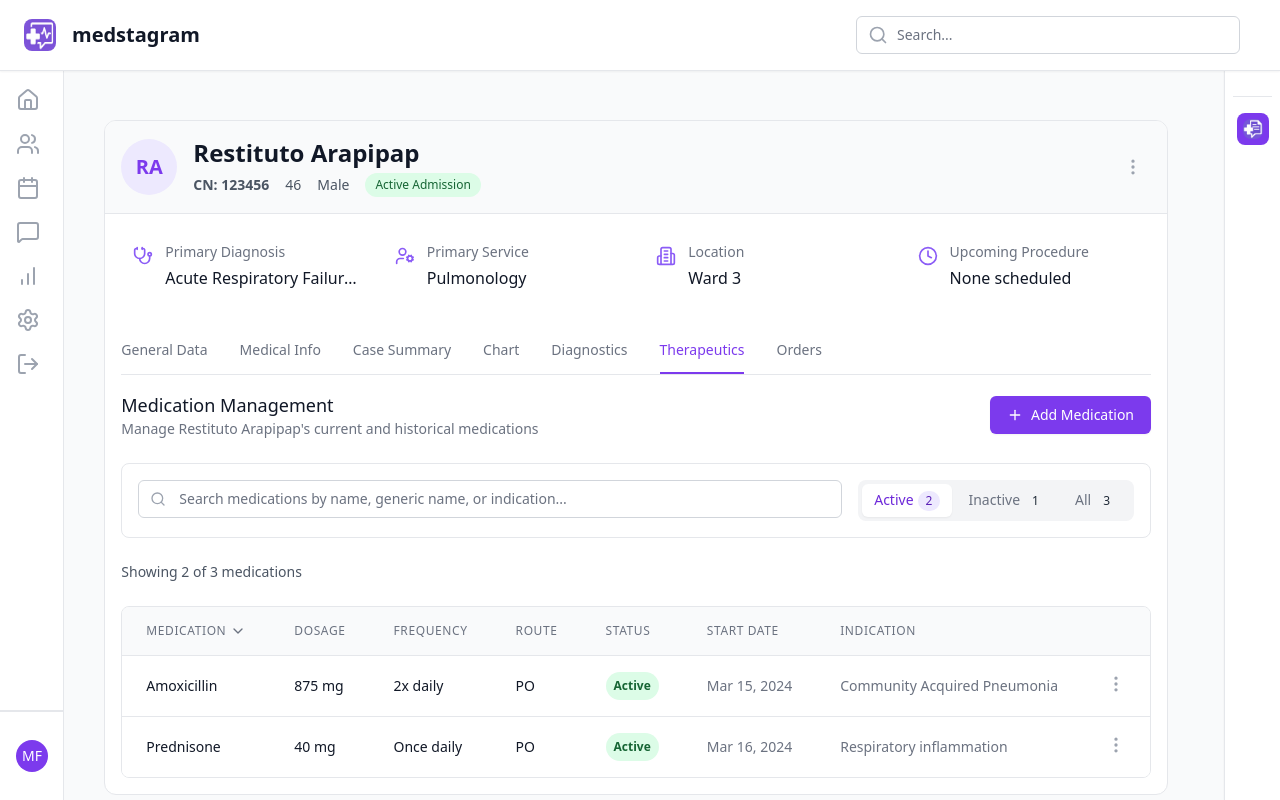
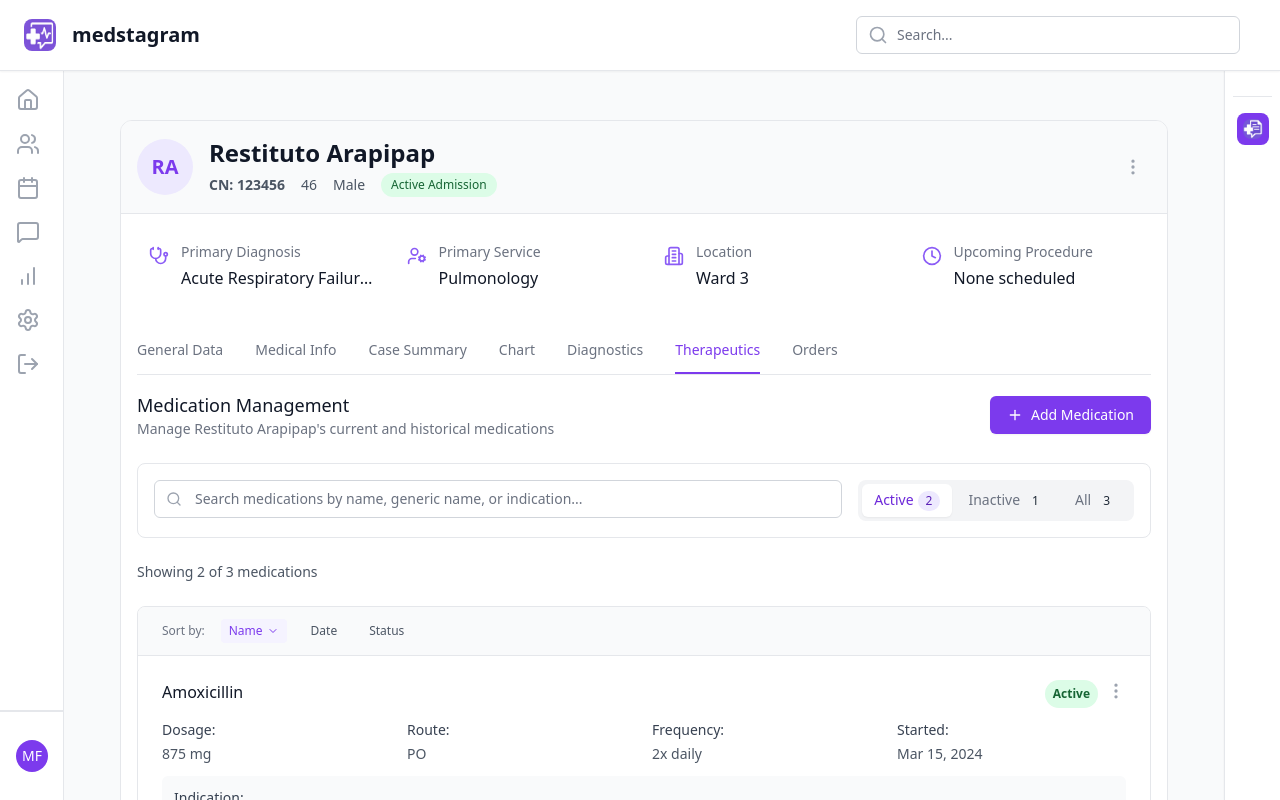
Before and after one commit to mfranco1/medstagram, a React (Vite) app in the folder frontend/: page /soap/1 in a window 1280 px wide. Both pictures are taken after a click on the button "Therapeutics". Shown: the top 800 px of the page. Built offline with nearby package versions, Linux system fonts and the light colour scheme.

Commit message:
Mod: change medication list to use card style instead of table for now

```diff
--- a/frontend/src/components/patient/MedicationList.tsx
+++ b/frontend/src/components/patient/MedicationList.tsx
@@ -223,218 +223,67 @@ export function MedicationList({
 
   return (
     <div className="bg-white rounded-lg border border-gray-200 overflow-hidden">
-      {/* Desktop Table View */}
-      <div className="hidden md:block overflow-x-auto overflow-y-auto max-h-[600px]">
-        <table className="min-w-full divide-y divide-gray-200 h-full">
-          <thead className="bg-gray-50 sticky top-0 z-10">
-            <tr>
-              <th
-                scope="col"
-                className="px-6 py-4 text-left text-xs font-medium text-gray-500 uppercase tracking-wider cursor-pointer hover:bg-gray-100"
+      {/* Sorting Controls for Desktop */}
+      <div className="hidden md:block bg-gray-50 px-6 py-3 border-b border-gray-200">
+        <div className="flex items-center space-x-4 text-xs">
+          <span className="text-gray-500 font-medium">Sort by:</span>
+          <button
             onClick={() => handleSort('name')}
+            className={`flex items-center space-x-1 px-2 py-1 rounded hover:bg-gray-100 ${
+              sortField === 'name' ? 'text-violet-600 bg-violet-50' : 'text-gray-600'
+            }`}
           >
-                <div className="flex items-center space-x-1">
-                  <span>Medication</span>
+            <span>Name</span>
             {sortField === 'name' && (
-                    <ChevronDown className={`h-4 w-4 transform ${sortDirection === 'desc' ? 'rotate-180' : ''}`} />
+              <ChevronDown className={`h-3 w-3 transform ${sortDirection === 'desc' ? 'rotate-180' : ''}`} />
             )}
-                </div>
-              </th>
-              <th
-                scope="col"
-                className="px-6 py-4 text-left text-xs font-medium text-gray-500 uppercase tracking-wider cursor-pointer hover:bg-gray-100"
-                onClick={() => handleSort('dosage')}
+          </button>
+          <button
+            onClick={() => handleSort('startDate')}
+            className={`flex items-center space-x-1 px-2 py-1 rounded hover:bg-gray-100 ${
+              sortField === 'startDate' ? 'text-violet-600 bg-violet-50' : 'text-gray-600'
+            }`}
           >
-                <div className="flex items-center space-x-1">
-                  <span>Dosage</span>
-                  {sortField === 'dosage' && (
-                    <ChevronDown className={`h-4 w-4 transform ${sortDirection === 'desc' ? 'rotate-180' : ''}`} />
+            <span>Date</span>
+            {sortField === 'startDate' && (
+              <ChevronDown className={`h-3 w-3 transform ${sortDirection === 'desc' ? 'rotate-180' : ''}`} />
             )}
-                </div>
-              </th>
-              <th
-                scope="col"
-                className="px-6 py-4 text-left text-xs font-medium text-gray-500 uppercase tracking-wider cursor-pointer hover:bg-gray-100"
-                onClick={() => handleSort('frequency')}
+          </button>
+          <button
+            onClick={() => handleSort('status')}
+            className={`flex items-center space-x-1 px-2 py-1 rounded hover:bg-gray-100 ${
+              sortField === 'status' ? 'text-violet-600 bg-violet-50' : 'text-gray-600'
+            }`}
           >
-                <div className="flex items-center space-x-1">
-                  <span>Frequency</span>
-                  {sortField === 'frequency' && (
-                    <ChevronDown className={`h-4 w-4 transform ${sortDirection === 'desc' ? 'rotate-180' : ''}`} />
-                  )}
-                </div>
-              </th>
-              <th
-                scope="col"
-                className="px-6 py-4 text-left text-xs font-medium text-gray-500 uppercase tracking-wider cursor-pointer hover:bg-gray-100"
-                onClick={() => handleSort('route')}
-              >
-                <div className="flex items-center space-x-1">
-                  <span>Route</span>
-                  {sortField === 'route' && (
-                    <ChevronDown className={`h-4 w-4 transform ${sortDirection === 'desc' ? 'rotate-180' : ''}`} />
-                  )}
-                </div>
-              </th>
-              <th
-                scope="col"
-                className="px-6 py-4 text-left text-xs font-medium text-gray-500 uppercase tracking-wider cursor-pointer hover:bg-gray-100"
-                onClick={() => handleSort('status')}
-              >
-                <div className="flex items-center space-x-1">
             <span>Status</span>
             {sortField === 'status' && (
-                    <ChevronDown className={`h-4 w-4 transform ${sortDirection === 'desc' ? 'rotate-180' : ''}`} />
+              <ChevronDown className={`h-3 w-3 transform ${sortDirection === 'desc' ? 'rotate-180' : ''}`} />
             )}
-                </div>
-              </th>
-              <th
-                scope="col"
-                className="px-6 py-4 text-left text-xs font-medium text-gray-500 uppercase tracking-wider cursor-pointer hover:bg-gray-100"
-                onClick={() => handleSort('startDate')}
-              >
-                <div className="flex items-center space-x-1">
-                  <span>Start Date</span>
-                  {sortField === 'startDate' && (
-                    <ChevronDown className={`h-4 w-4 transform ${sortDirection === 'desc' ? 'rotate-180' : ''}`} />
-                  )}
-                </div>
-              </th>
-              {showHistory && (
-                <th
-                  scope="col"
-                  className="px-6 py-4 text-left text-xs font-medium text-gray-500 uppercase tracking-wider cursor-pointer hover:bg-gray-100"
-                  onClick={() => handleSort('endDate')}
-                >
-                  <div className="flex items-center space-x-1">
-                    <span>End Date</span>
-                    {sortField === 'endDate' && (
-                      <ChevronDown className={`h-4 w-4 transform ${sortDirection === 'desc' ? 'rotate-180' : ''}`} />
-                    )}
-                  </div>
-                </th>
-              )}
-              <th
-                scope="col"
-                className="px-6 py-4 text-left text-xs font-medium text-gray-500 uppercase tracking-wider cursor-pointer hover:bg-gray-100"
-                onClick={() => handleSort('indication')}
-              >
-                <div className="flex items-center space-x-1">
-                  <span>Indication</span>
-                  {sortField === 'indication' && (
-                    <ChevronDown className={`h-4 w-4 transform ${sortDirection === 'desc' ? 'rotate-180' : ''}`} />
-                  )}
-                </div>
-              </th>
-              <th scope="col" className="relative px-6 py-4">
-                <span className="sr-only">Actions</span>
-              </th>
-            </tr>
-          </thead>
-          <tbody className="bg-white divide-y divide-gray-200">
-            {sortedMedications.map((medication) => (
-              <tr
-                key={medication.id}
-                className="hover:bg-gray-50 cursor-pointer"
-                onClick={() => onViewDetails?.(medication)}
-              >
-                <td className="px-6 py-4 whitespace-nowrap">
-                  <div className="text-sm font-medium text-gray-900">
-                    {medication.name}
-                  </div>
-                  {medication.genericName && medication.genericName !== medication.name && (
-                    <div className="text-xs text-gray-500 mt-1">
-                      ({medication.genericName})
-                    </div>
-                  )}
-                </td>
-                <td className="px-6 py-4 whitespace-nowrap text-sm text-gray-900">
-                  {formatDosage(medication.dosage)}
-                </td>
-                <td className="px-6 py-4 whitespace-nowrap text-sm text-gray-900">
-                  {formatFrequency(medication.frequency)}
-                </td>
-                <td className="px-6 py-4 whitespace-nowrap text-sm text-gray-900">
-                  {formatRoute(medication.route)}
-                </td>
-                <td className="px-6 py-4 whitespace-nowrap">
-                  <span className={`px-2 py-1 inline-flex text-xs leading-5 font-semibold rounded-full ${getStatusBadgeClass(medication.status)}`}>
-                    {formatStatus(medication.status)}
-                  </span>
-                </td>
-                <td className="px-6 py-4 whitespace-nowrap text-sm text-gray-500">
-                  {formatDate(medication.startDate)}
-                </td>
-                {showHistory && (
-                  <td className="px-6 py-4 whitespace-nowrap text-sm text-gray-500">
-                    {medication.endDate ? formatDate(medication.endDate) : '-'}
-                  </td>
-                )}
-                <td className="px-6 py-4 text-sm text-gray-500">
-                  <div className="max-w-xs truncate">
-                    {medication.indication || '-'}
-                  </div>
-                </td>
-                <td className="px-6 py-4 whitespace-nowrap text-right text-sm font-medium">
-                  {(medication.status === 'active' || medication.status === 'on-hold') && (
-                    <div className="relative" ref={showActionsMenu === medication.id ? actionsMenuRef : null}>
-                      <button
-                        onClick={(e) => toggleActionsMenu(medication.id, e)}
-                        className="text-gray-400 hover:text-gray-600 focus:outline-none focus:text-gray-600"
-                      >
-                        <MoreVertical className="h-5 w-5" />
-                      </button>
-
-                      {showActionsMenu === medication.id && (
-                        <div className="absolute right-0 mt-2 w-48 bg-white rounded-md shadow-lg z-50 border border-gray-200">
-                          <div className="py-1">
-                            <button
-                              onClick={(e) => handleEditClick(medication, e)}
-                              className="flex items-center px-4 py-2 text-sm text-gray-700 hover:bg-gray-100 w-full text-left"
-                            >
-                              <Edit className="h-4 w-4 mr-2" />
-                              Edit Medication
-                            </button>
-                            <button
-                              onClick={(e) => handleDiscontinueClick(medication, e)}
-                              className="flex items-center px-4 py-2 text-sm text-red-700 hover:bg-red-50 w-full text-left"
-                            >
-                              <StopCircle className="h-4 w-4 mr-2" />
-                              Discontinue
           </button>
         </div>
       </div>
-                      )}
-                    </div>
-                  )}
-                </td>
-              </tr>
-            ))}
-          </tbody>
-        </table>
-      </div>
 
-      {/* Mobile Card View */}
-      <div className="md:hidden divide-y divide-gray-200">
+      {/* Card View for All Screen Sizes */}
+      <div className="divide-y divide-gray-200 max-h-[600px] overflow-y-auto">
         {sortedMedications.map((medication) => (
           <div
             key={medication.id}
-            className="p-4 hover:bg-gray-50 cursor-pointer"
+            className="p-4 md:p-6 hover:bg-gray-50 cursor-pointer"
             onClick={() => onViewDetails?.(medication)}
           >
-            <div className="flex items-start justify-between mb-2">
+            <div className="flex items-start justify-between mb-3">
               <div className="flex-1">
-                <h4 className="text-sm font-medium text-gray-900">
+                <h4 className="text-sm md:text-base font-medium text-gray-900">
                   {medication.name}
                 </h4>
                 {medication.genericName && medication.genericName !== medication.name && (
-                  <p className="text-xs text-gray-500">
+                  <p className="text-xs md:text-sm text-gray-500 mt-1">
                     ({medication.genericName})
                   </p>
                 )}
               </div>
               <div className="flex items-center space-x-2">
-                <span className={`px-2 inline-flex text-xs leading-5 font-semibold rounded-full ${getStatusBadgeClass(medication.status)}`}>
+                <span className={`px-2 py-1 inline-flex text-xs leading-5 font-semibold rounded-full ${getStatusBadgeClass(medication.status)}`}>
                   {formatStatus(medication.status)}
                 </span>
                 {(medication.status === 'active' || medication.status === 'on-hold') && (
@@ -443,7 +292,7 @@ export function MedicationList({
                       onClick={(e) => toggleActionsMenu(medication.id, e)}
                       className="text-gray-400 hover:text-gray-600 focus:outline-none focus:text-gray-600"
                     >
-                      <MoreVertical className="h-4 w-4" />
+                      <MoreVertical className="h-4 w-4 md:h-5 md:w-5" />
                     </button>
 
                     {showActionsMenu === medication.id && (
@@ -471,7 +320,34 @@ export function MedicationList({
               </div>
             </div>
 
-            <div className="grid grid-cols-2 gap-2 text-xs text-gray-600 mb-2">
+            {/* Desktop: More detailed grid layout */}
+            <div className="hidden md:grid md:grid-cols-4 gap-4 text-sm text-gray-600 mb-3">
+              <div>
+                <span className="font-medium text-gray-700">Dosage:</span>
+                <div className="mt-1">{formatDosage(medication.dosage)}</div>
+              </div>
+              <div>
+                <span className="font-medium text-gray-700">Route:</span>
+                <div className="mt-1">{formatRoute(medication.route)}</div>
+              </div>
+              <div>
+                <span className="font-medium text-gray-700">Frequency:</span>
+                <div className="mt-1">{formatFrequency(medication.frequency)}</div>
+              </div>
+              <div>
+                <span className="font-medium text-gray-700">Started:</span>
+                <div className="mt-1">{formatDate(medication.startDate)}</div>
+              </div>
+              {showHistory && medication.endDate && (
+                <div>
+                  <span className="font-medium text-gray-700">Ended:</span>
+                  <div className="mt-1">{formatDate(medication.endDate)}</div>
+                </div>
+              )}
+            </div>
+
+            {/* Mobile: Compact grid layout */}
+            <div className="md:hidden grid grid-cols-2 gap-2 text-xs text-gray-600 mb-2">
               <div>
                 <span className="font-medium">Dosage:</span> {formatDosage(medication.dosage)}
               </div>
@@ -492,8 +368,9 @@ export function MedicationList({
             </div>
 
             {medication.indication && (
-              <div className="text-xs text-gray-600">
-                <span className="font-medium">Indication:</span> {medication.indication}
+              <div className="text-xs md:text-sm text-gray-600 bg-gray-50 rounded-md p-2 md:p-3">
+                <span className="font-medium text-gray-700">Indication:</span>
+                <div className="mt-1">{medication.indication}</div>
               </div>
             )}
           </div>
```
Also changed, not shown: 1 other file (tests, documents, lock files or other folders). Lines whose indentation alone changed are shown as unchanged.
